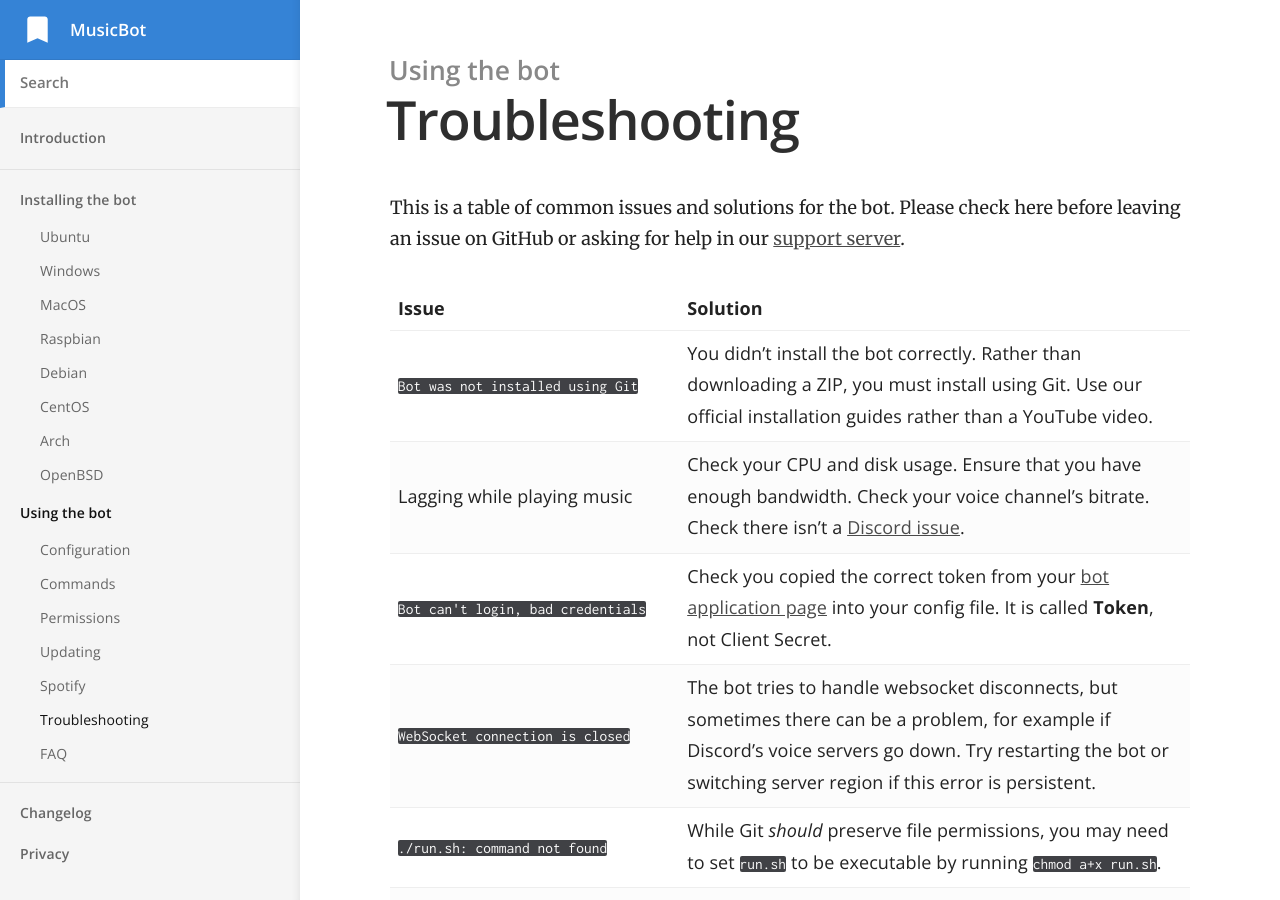
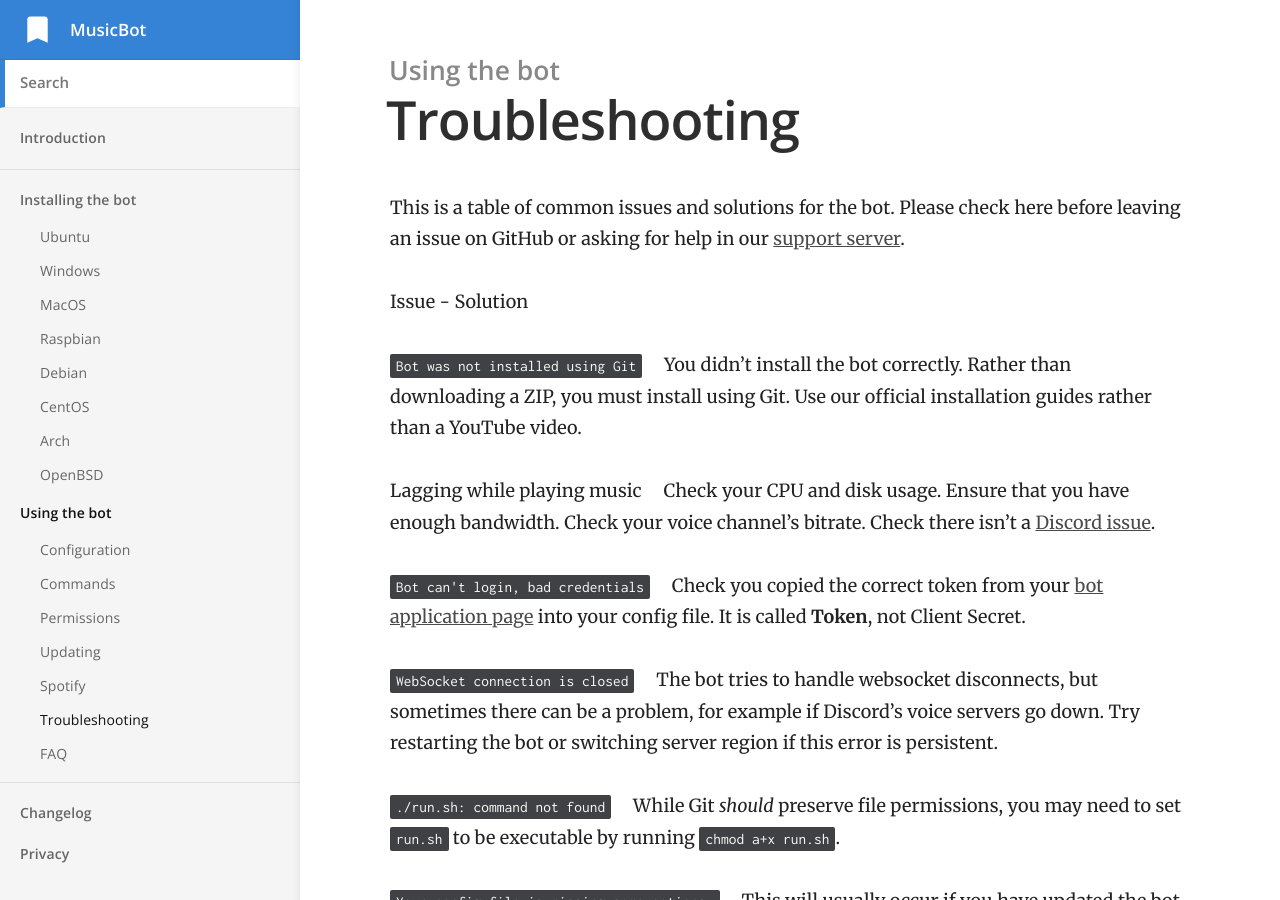
Before and after one commit to Just-Some-Bots/MusicBot, a Jekyll site: the page built from _docs/using/troubleshooting.md, in a window 1280 px wide and 900 px high. Built offline with Jekyll 4.4.1, drawn with Linux system fonts in a browser that asks for light colours; part of the change alters nothing that is shown.

```diff
--- a/_docs/using/troubleshooting.md
+++ b/_docs/using/troubleshooting.md
@@ -6,14 +6,31 @@ order: 6
 
 This is a table of common issues and solutions for the bot. Please check here before leaving an issue on GitHub or asking for help in our [support server](https://discord.gg/bots).
 
-Issue | Solution
---- | ---
-`Bot was not installed using Git` | You didn't install the bot correctly. Rather than downloading a ZIP, you must install using Git. Use our official installation guides rather than a YouTube video.
-Lagging while playing music | Check your CPU and disk usage. Ensure that you have enough bandwidth. Check your voice channel's bitrate. Check there isn't a [Discord issue](https://status.discordapp.com).
-`Bot can't login, bad credentials` | Check you copied the correct token from your [bot application page](https://discordapp.com/developers/applications/me) into your config file. It is called **Token**, not Client Secret.
-`WebSocket connection is closed` | The bot tries to handle websocket disconnects, but sometimes there can be a problem, for example if Discord's voice servers go down. Try restarting the bot or switching server region if this error is persistent.
-`./run.sh: command not found` | While Git *should* preserve file permissions, you may need to set `run.sh` to be executable by running `chmod a+x run.sh`.
-`Your config file is missing some options.` | This will usually occur if you have updated the bot. In order to avoid issues, bot updates do **not** update your config file with new options, but **do** update `example_options.ini`. Therefore, you should check that file and copy new options to your config file when you can (or delete your config file and re-configure entirely). The bot will use default settings for the missing options until you configure them, so the message is only a warning and will not impact the bot's performance.
-`git: unable to access 'https://github.com/Just-Some-Bots/MusicBot.git' SSL certificate problem: self signed certificate in certificate chain` | Try disabling your antivirus. Some antivirus software is known to interfere with git.
-`ValueError: Invalid format '.' for '%' style` | You're likely using Python 3.8 with the master branch of the bot. Resolving this is as simple as either installing [Python 3.7](https://www.python.org/ftp/python/3.7.0/python-3.7.0.exe), or updating to review by running `git checkout review`
-`TypeError: __new__() got an unexpected keyword argument 'deny_new'` | This occurs due to an outdated version of `discord.py`. To resolve this, update `discord.py` with the following command: `python -m pip install -U discord.py[voice]`
+Issue - Solution
+
+`Bot was not installed using Git`
+&nbsp;&nbsp;&nbsp;&nbsp;You didn't install the bot correctly. Rather than downloading a ZIP, you must install using Git. Use our official installation guides rather than a YouTube video.
+
+Lagging while playing music
+&nbsp;&nbsp;&nbsp;&nbsp;Check your CPU and disk usage. Ensure that you have enough bandwidth. Check your voice channel's bitrate. Check there isn't a [Discord issue](https://status.discordapp.com).
+
+`Bot can't login, bad credentials`
+&nbsp;&nbsp;&nbsp;&nbsp;Check you copied the correct token from your [bot application page](https://discordapp.com/developers/applications/me) into your config file. It is called **Token**, not Client Secret.
+
+`WebSocket connection is closed`
+&nbsp;&nbsp;&nbsp;&nbsp;The bot tries to handle websocket disconnects, but sometimes there can be a problem, for example if Discord's voice servers go down. Try restarting the bot or switching server region if this error is persistent.
+
+`./run.sh: command not found`
+&nbsp;&nbsp;&nbsp;&nbsp;While Git *should* preserve file permissions, you may need to set `run.sh` to be executable by running `chmod a+x run.sh`.
+
+`Your config file is missing some options.`
+&nbsp;&nbsp;&nbsp;&nbsp;This will usually occur if you have updated the bot. In order to avoid issues, bot updates do **not** update your config file with new options, but **do** update `example_options.ini`. Therefore, you should check that file and copy new options to your config file when you can (or delete your config file and re-configure entirely). The bot will use default settings for the missing options until you configure them, so the message is only a warning and will not impact the bot's performance.
+
+`git: unable to access 'https://github.com/Just-Some-Bots/MusicBot.git' SSL certificate problem: self signed certificate in certificate chain`
+&nbsp;&nbsp;&nbsp;&nbsp;Try disabling your antivirus. Some antivirus software is known to interfere with git.
+
+`ValueError: Invalid format '.' for '%' style`
+&nbsp;&nbsp;&nbsp;&nbsp;You're likely using Python 3.8 with the master branch of the bot. Resolving this is as simple as either installing [Python 3.7](https://www.python.org/ftp/python/3.7.0/python-3.7.0.exe), or updating to review by running `git checkout review`
+
+`TypeError: __new__() got an unexpected keyword argument 'deny_new'`
+&nbsp;&nbsp;&nbsp;&nbsp;This occurs due to an outdated version of `discord.py`. To resolve this, update `discord.py` with the following command: `python -m pip install -U discord.py[voice]`
```
